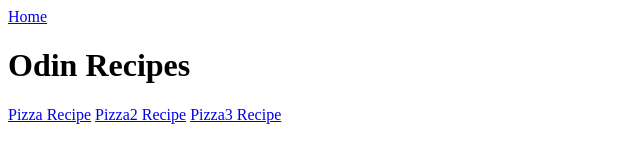
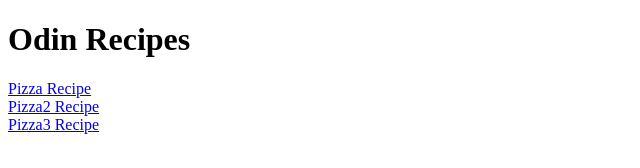
Before and after one commit to GoddessSeshat/odin-recipes, a plain HTML site: page index.html in a window 1280 px wide. Shown: the whole page, without its empty margins (0-640 px from the left). Drawn offline with Linux system fonts and the light colour scheme.

Commit message:
Home link was in index.html updated
removed Home link from index.html and added it in the recipe files inside recipes folder

```diff
--- a/index.html
+++ b/index.html
@@ -8,11 +8,10 @@
 
 
     <body>
-        <a href="../index.html">Home</a>
         <h1>Odin Recipes</h1>
-        <a href="recipes/pizza.html" target="_blank" rel="noopener noreferrer">Pizza Recipe</a>
-        <a href="recipes/pizza2.html" target="_blank" rel="noopener noreferrer">Pizza2 Recipe</a>
-        <a href="recipes/pizza3.html" target="_blank" rel="noopener noreferrer">Pizza3 Recipe</a>
+        <a href="recipes/pizza.html" target="_blank" rel="noopener noreferrer">Pizza Recipe</a><br>
+        <a href="recipes/pizza2.html" target="_blank" rel="noopener noreferrer">Pizza2 Recipe</a><br>
+        <a href="recipes/pizza3.html" target="_blank" rel="noopener noreferrer">Pizza3 Recipe</a><br>
     </body>
 
 </html>
```
Also changed, not shown: recipes/pizza.html (+1 -0 lines), recipes/pizza2.html (+1 -0 lines), recipes/pizza3.html (+1 -0 lines).
